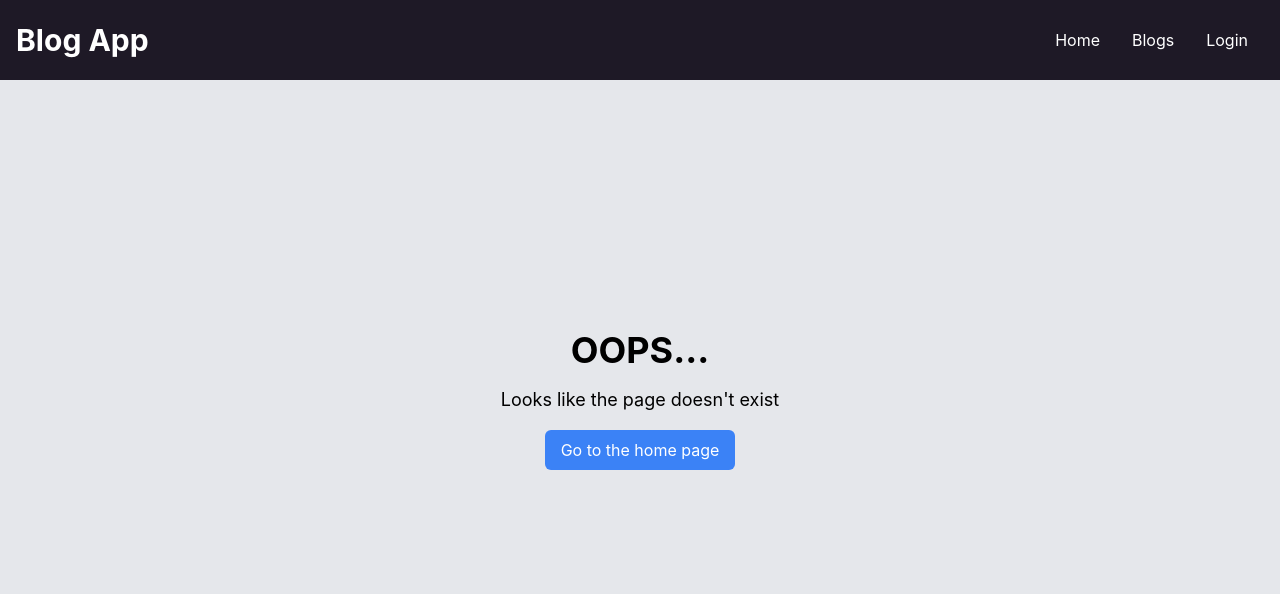
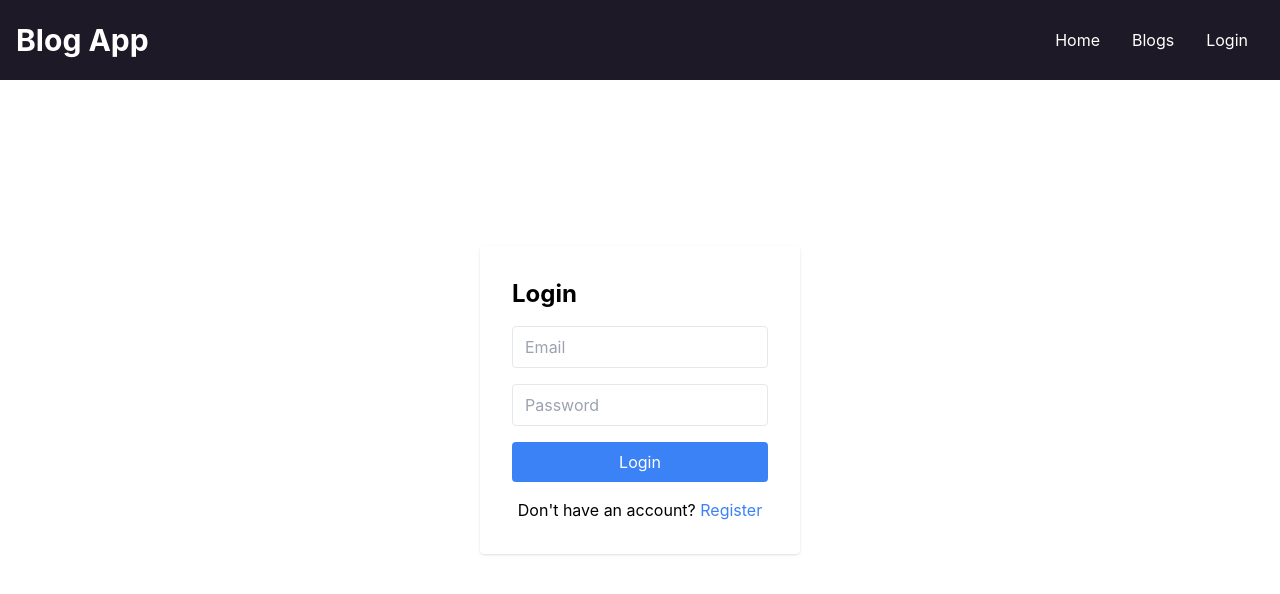
Before and after one commit to LeoN3K0/blog-frontend, a React (Create React App) app: page /login in a window 1280 px wide. Shown: the top 594 px of the page. Built offline with nearby package versions, Linux system fonts and the light colour scheme.

Commit message:
new login set up

```diff
--- a/package.json
+++ b/package.json
@@ -35,6 +35,7 @@
     ]
   },
   "devDependencies": {
+    "eslint": "^8.43.0",
     "tailwindcss": "^3.3.2"
   }
 }
--- a/src/components/App.js
+++ b/src/components/App.js
@@ -3,6 +3,7 @@ import { Routes, Route } from "react-router-dom";
 import '../styles/App.css';
 import NavBar from './NavBar';
 import Home from './Home';
+import Login from './Login';
 import NoMatch from './NoMatch';
 
 function App() {
@@ -11,6 +12,7 @@ function App() {
       <Routes>
         <Route path="/" element={<NavBar />}>
           <Route index element={<Home />} />
+          <Route path="/login" element={<Login />}/>
           <Route path="*" element={<NoMatch />} />
         </Route>
       </Routes>
--- /dev/null
+++ b/src/components/Login.js
@@ -0,0 +1,143 @@
+import React, { useState } from 'react';
+import { Link } from 'react-router-dom';
+import { request } from '../helpers/axios_helper';
+
+const Login = () => {
+  const [isLoginForm, setIsLoginForm] = useState(true);
+  const [loginData, setLoginData] = useState({
+    email: '',
+    password: ''
+  });
+  const [registerData, setRegisterData] = useState({
+    username: '',
+    email: '',
+    password: '',
+    confirmPassword: ''
+  });
+
+  const handleLogin = async (e) => {
+    e.preventDefault();
+    try {
+      // Make API call to login endpoint
+      const response = await request('post', '/api/login', loginData);
+
+      // Handle successful login
+      // Set authentication token in local storage if applicable
+      // You can update this logic based on your backend response
+      // Example: setAuthHeader(response.data.token);
+
+      // Redirect to home page
+      window.location.href = '/';
+    } catch (error) {
+      // Handle login error
+      console.error(error);
+    }
+  };
+
+  const handleRegister = async (e) => {
+    e.preventDefault();
+    try {
+      // Make API call to register endpoint
+      const response = await request('post', '/api/register', registerData);
+
+      // Handle successful registration
+      // Set authentication token in local storage if applicable
+      // You can update this logic based on your backend response
+      // Example: setAuthHeader(response.data.token);
+
+      // Redirect to home page
+      window.location.href = '/';
+    } catch (error) {
+      // Handle registration error
+      console.error(error);
+    }
+  };
+
+  const toggleForm = () => {
+    setIsLoginForm(!isLoginForm);
+  };
+
+  return (
+    <div className="flex items-center justify-center h-screen">
+      <div className="w-80 p-8 bg-white rounded shadow">
+        {isLoginForm ? (
+          <form onSubmit={handleLogin}>
+            <h2 className="text-2xl font-bold mb-4">Login</h2>
+            <input
+              type="email"
+              placeholder="Email"
+              value={loginData.email}
+              onChange={(e) => setLoginData({ ...loginData, email: e.target.value })}
+              className="w-full px-3 py-2 mb-4 border rounded"
+              required
+            />
+            <input
+              type="password"
+              placeholder="Password"
+              value={loginData.password}
+              onChange={(e) => setLoginData({ ...loginData, password: e.target.value })}
+              className="w-full px-3 py-2 mb-4 border rounded"
+              required
+            />
+            <button type="submit" className="w-full px-3 py-2 bg-blue-500 text-white rounded">
+              Login
+            </button>
+            <p className="mt-4 text-center">
+              Don't have an account?{' '}
+              <Link to="#" onClick={toggleForm} className="text-blue-500">
+                Register
+              </Link>
+            </p>
+          </form>
+        ) : (
+          <form onSubmit={handleRegister}>
+            <h2 className="text-2xl font-bold mb-4">Register</h2>
+            <input
+              type="text"
+              placeholder="Username"
+              value={registerData.username}
+              onChange={(e) => setRegisterData({ ...registerData, username: e.target.value })}
+              className="w-full px-3 py-2 mb-4 border rounded"
+              required
+            />
+            <input
+              type="email"
+              placeholder="Email"
+              value={registerData.email}
+              onChange={(e) => setRegisterData({ ...registerData, email: e.target.value })}
+              className="w-full px-3 py-2 mb-4 border rounded"
+              required
+            />
+            <input
+              type="password"
+              placeholder="Password"
+              value={registerData.password}
+              onChange={(e) => setRegisterData({ ...registerData, password: e.target.value })}
+              className="w-full px-3 py-2 mb-4 border rounded"
+              required
+            />
+            <input
+              type="password"
+              placeholder="Confirm Password"
+              value={registerData.confirmPassword}
+              onChange={(e) => setRegisterData({ ...registerData, confirmPassword: e.target.value })}
+              className="w-full px-3 py-2 mb-4 border rounded"
+              required
+            />
+            <button type="submit" className="w-full px-3 py-2 bg-blue-500 text-white rounded">
+              Register
+            </button>
+            <p className="mt-4 text-center">
+              Already have an account?{' '}
+              <Link to="#" onClick={toggleForm} className="text-blue-500">
+                Login
+              </Link>
+            </p>
+          </form>
+        )}
+      </div>
+    </div>
+  );
+};
+
+export default Login;
```
Also changed, not shown: 1 other file (tests, documents, lock files or other folders).
